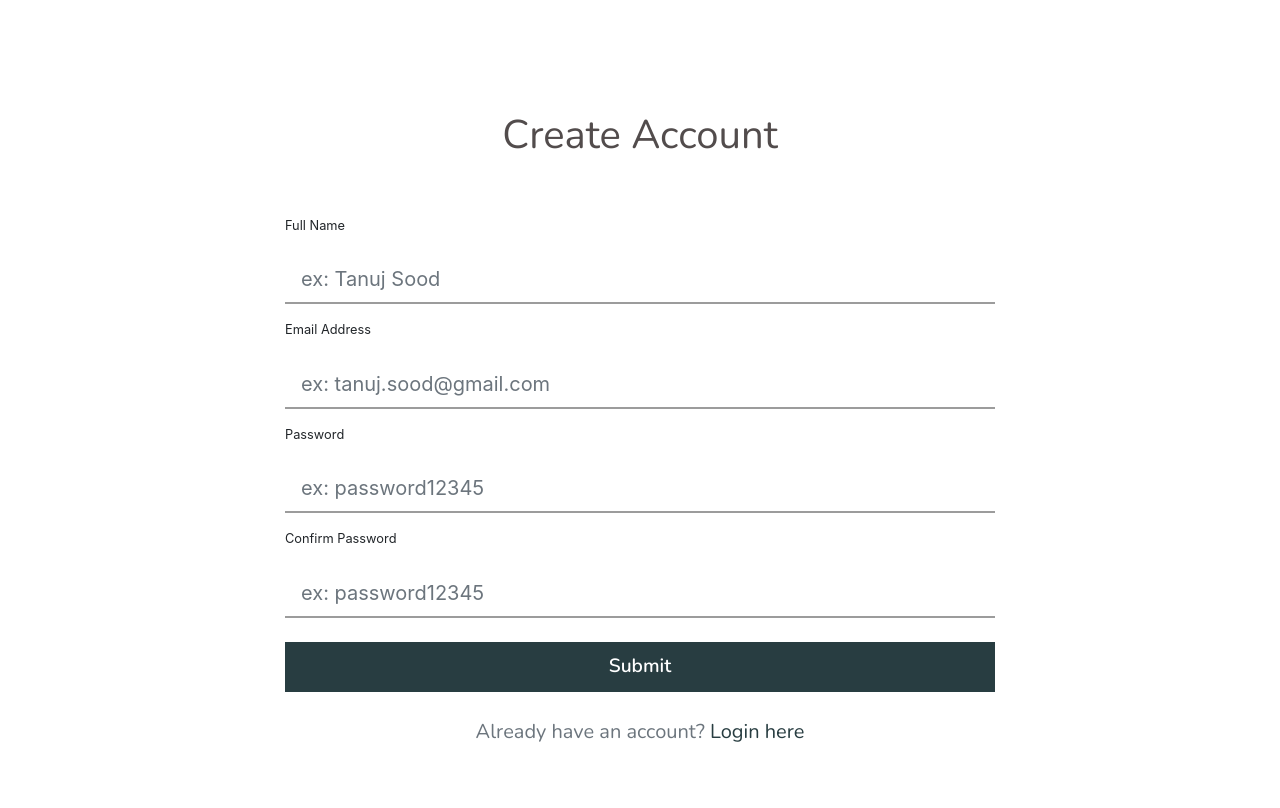
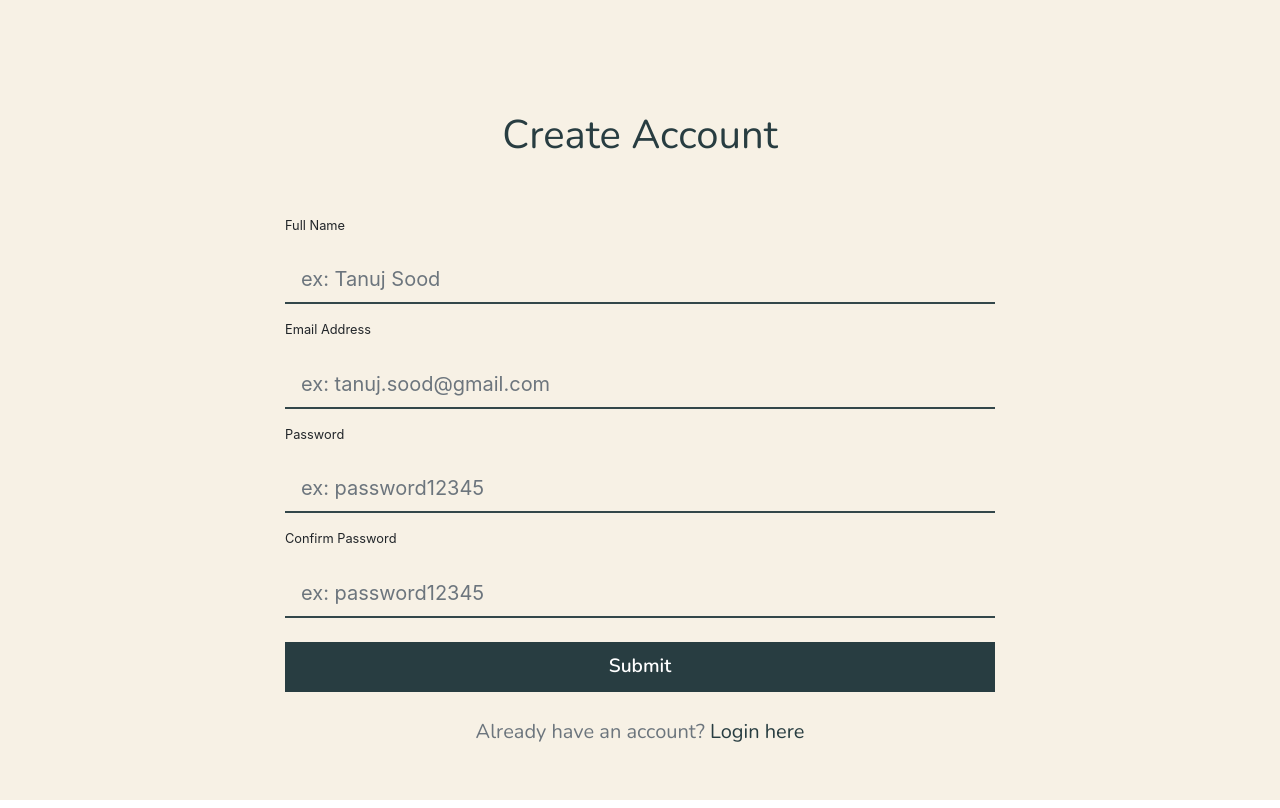
Before and after one commit to neerajp99/share_N_upload, a React (Create React App) app in the folder client/: page /register in a window 1280 px wide. Built offline with nearby package versions, Linux system fonts and the light colour scheme.

Commit message:
Update css

```diff
--- a/client/src/App.css
+++ b/client/src/App.css
@@ -1,6 +1,9 @@
 .App {
   text-align: center;
   overflow-x: hidden;
+  background: #f7f1e5;
+  height: 100vh;
+  overflow: hidden;
 }
 
 .App-logo {
@@ -40,7 +43,7 @@
 
 /* Landing Page goes here */
 .landing_container {
-  background: red;
+  background: #f5efe1;
   height: 100vh;
   width: 100vh;
 }
@@ -497,7 +500,7 @@ select:focus,
   color: red !important;
   margin-top: 5px !important;
 }
-#error-css{
+#error-css {
   border: 1.5px solid red !important;
 }
 /* Register Page CSS goes here */
@@ -510,7 +513,7 @@ select:focus,
 .register_heading,
 .login_heading {
   font-family: "Nunito", sans-serif;
-  color: #524c4c;
+  color: #283d41;
 }
 
 .text-field {
@@ -518,10 +521,13 @@ select:focus,
   margin: 0 auto;
   margin-top: 3%;
   border: none !important;
-  border-bottom: 2px solid #9c9c9c !important;
+  border-bottom: 2px solid #283d41f0 !important;
   border-radius: 0px !important;
+  background: #f7f1e5 !important;
 }
 
+.login_home {
+}
 .register_form,
 .login_form {
   position: relative;
@@ -547,3 +553,11 @@ select:focus,
   text-decoration: none !important;
   color: #283d41;
 }
+
+.auth-error {
+  display: flex !important;
+  color: red !important;
+}
+#auth-error {
+  border-bottom: 2px solid red !important;
+}
```
